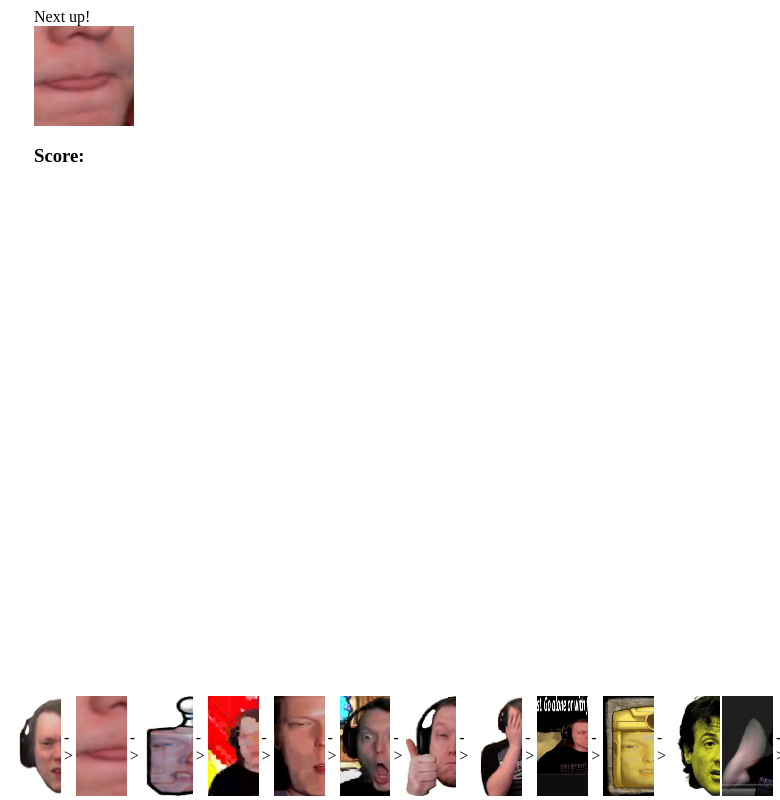
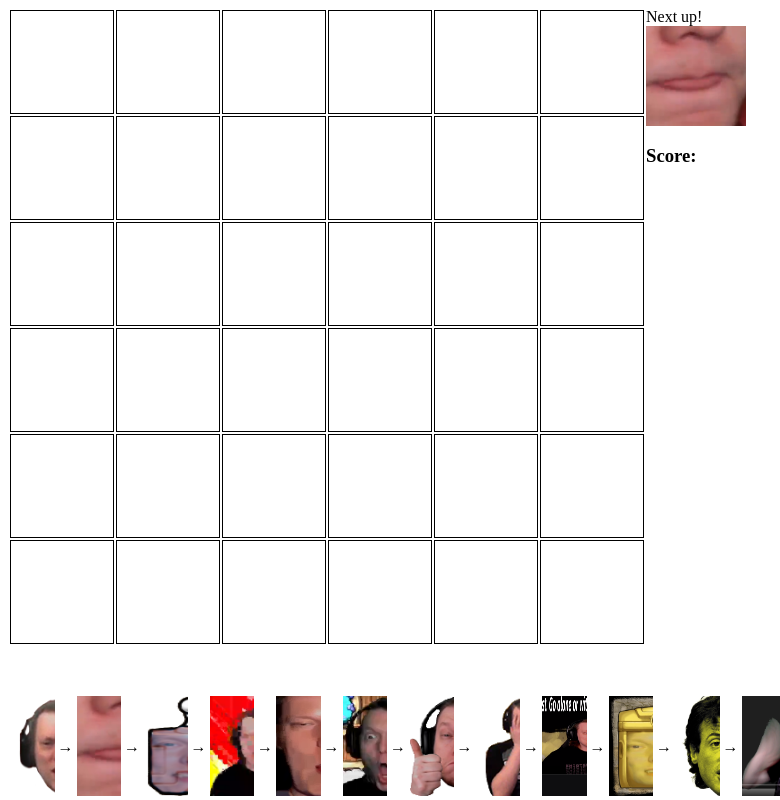
Before and after one commit to Infernis264/PoisonArranger, an Electron app: page index.html in a window 780 px wide. Drawn offline with Linux system fonts and the light colour scheme.

Commit message:
Update index.html

```diff
--- a/index.html
+++ b/index.html
@@ -7,7 +7,7 @@
 	html, body {
 		overflow: hidden;
 	}
-	#board > td {
+	#board  td {
 		width: 100px;
 		height: 100px;
 		border: 1px solid black;
@@ -209,9 +209,9 @@ generateBoard(BOARD_LEN);
 		newImg.setAttribute("style", `background-image: url("./img/${x}");`);
 		newImg.classList.add("thing");
 		order.appendChild(newImg);
-		if (poisons.indexOf(x) !== poisons.length - 2) {
+		if (poisons.indexOf(x) !== poisons.length - 1) {
 			let n = document.createElement("td");
-			n.textContent = "->";
+			n.textContent = "→";
 			order.append(n);
 		}
 	}
```
